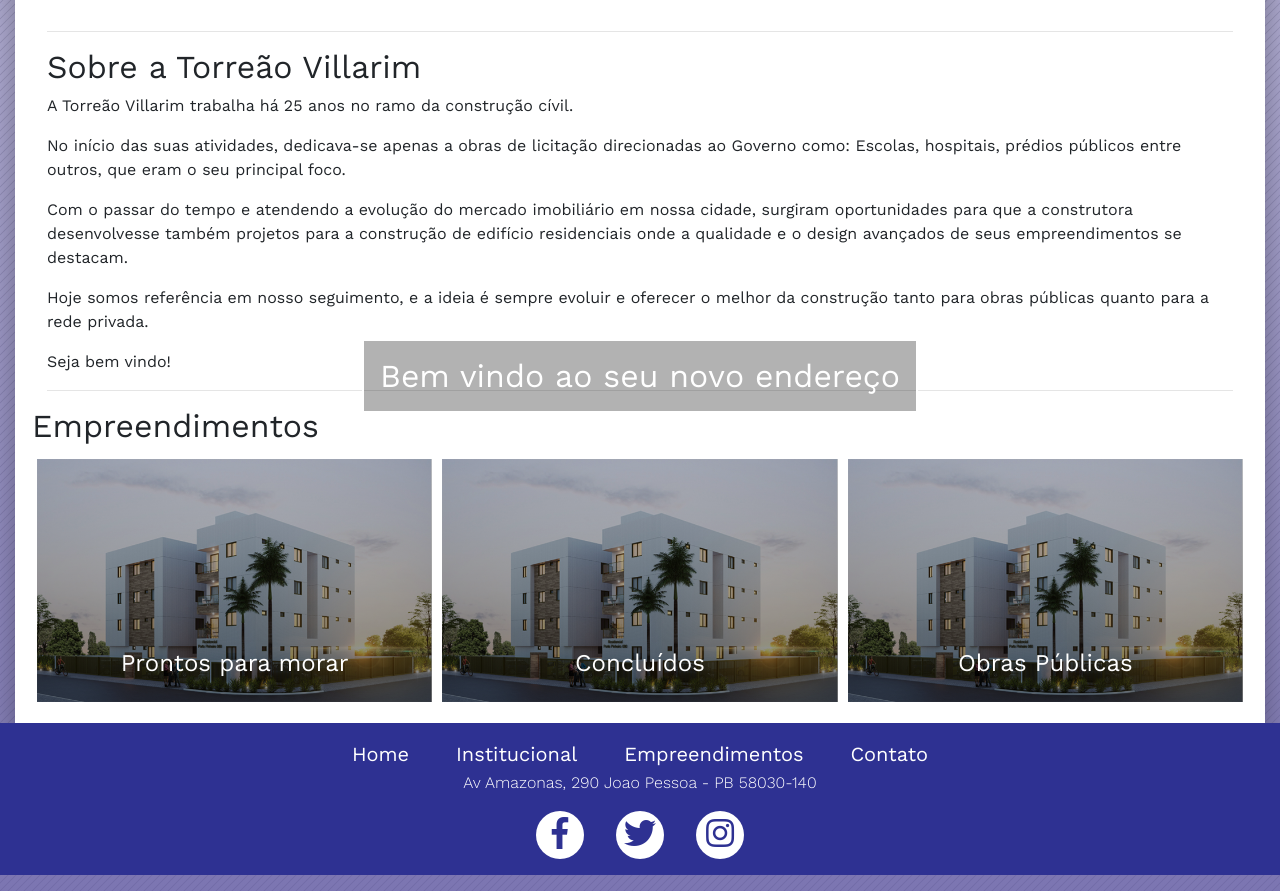
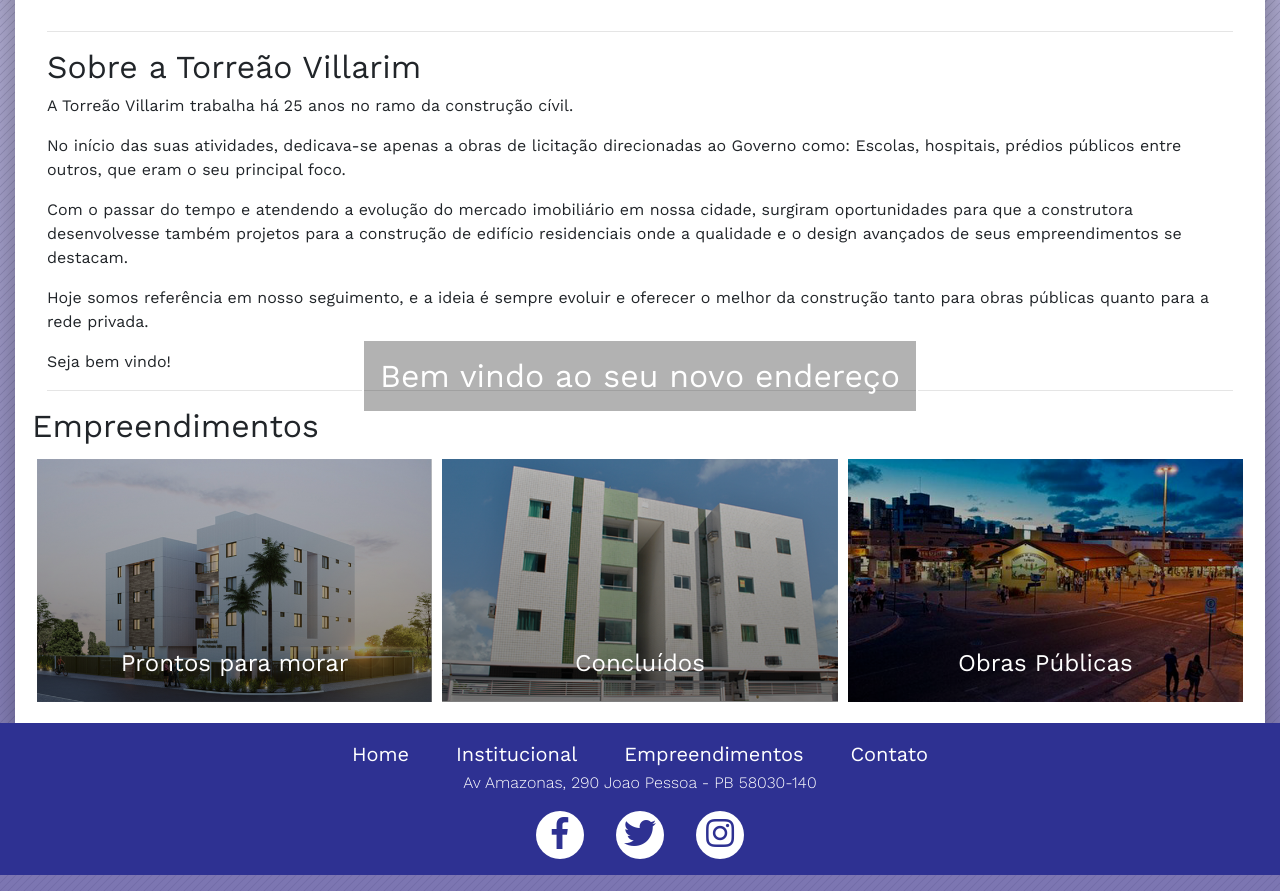
Before and after one commit to juanpeter/Website-Torreao-Villarim, a WordPress theme: template Construtora-torreao/index.php in a window 1280 px wide. Shown: the part 301-1192 px from the top of the page. Run offline with PHP 8.4 and a stand-in for WordPress, Linux system fonts and the light colour scheme; the site name, menu and one post (Sample post) are stand-ins, and other content is empty; some libraries are stand-ins or nearby versions.

Commit message:
Created 2 pages, also started functions on scroll

```diff
--- a/Construtora-torreao/index.php
+++ b/Construtora-torreao/index.php
@@ -31,16 +31,16 @@
 				</a>
 			</div>
 			<div class="col-md-4 option">
-				<a href="index.php?page_id=66">
+				<a href="index.php?page_id=180">
 					<div class="overlay"></div>
-						<img class="img-fluid" src="<?php echo get_template_directory_uri().'/images/p.pinheiro-min2.jpg'; ?>" alt="Empreendimentos prontos para morar!"/>
+						<img class="img-fluid" src="<?php echo get_template_directory_uri().'/images/res2.png'; ?>" alt="Empreendimentos prontos para morar!"/>
 					<p>Concluídos</p>
 				</a>
 			</div>
 			<div class="col-md-4 option">
-				<a href="index.php?page_id=66">
+				<a href="index.php?page_id=203">
 					<div class="overlay"></div>
-						<img class="img-fluid" src="<?php echo get_template_directory_uri().'/images/p.pinheiro-min2.jpg'; ?>" alt="Empreendimentos prontos para morar!"/>
+						<img class="img-fluid" src="<?php echo get_template_directory_uri().'/images/feirinhaTambau2.png'; ?>" alt="Empreendimentos prontos para morar!"/>
 					<p>Obras Públicas</p>
 				</a>
 			</div>
--- a/Construtora-torreao/scripts/script.js
+++ b/Construtora-torreao/scripts/script.js
@@ -9,6 +9,20 @@ $(window).resize(function(){
     navMobile(),
     overlayMobile()
 });
+
+//If window is scrolled, call these functions
+$(window).scroll(function() {
+    //Window current position!
+    var scroll = $(window).scrollTop();
+    //Header position, its always 32 px
+    var os = $('header').offset().top;
+    var ht = $('.blog-post').height();
+    var font = 88;
+    if(scroll > os + ht - font){
+        console.log("essa poar")
+    }
+
+  });
 
 //scroll to top of website
 $('#top').click(function(){
```
Also changed, not shown: Construtora-torreao/images/ADE_4539.JPG (added), Construtora-torreao/images/EREM.JPG (added), Construtora-torreao/images/Inauguração Quipapá_Cred.Alyne Pinheiro (1).JPG (added), Construtora-torreao/images/ResKarina1.png (added), Construtora-torreao/images/ResKarina2.png (added), Construtora-torreao/images/TJPB.jpg (added), Construtora-torreao/images/UPACruzdasArmas.jpg (added), Construtora-torreao/images/colegio-estadual-oliveira-lima.jpg (added), Construtora-torreao/images/crecheArleiteNunes.jpg (added), Construtora-torreao/images/escola-Anaide-Beiriz.jpg (added), Construtora-torreao/images/feirinhaTambau.jpg (added), Construtora-torreao/images/feirinhaTambau2.png (added), Construtora-torreao/images/hospitalSantaIsabel.jpg (added), Construtora-torreao/images/res1.png (added), 4 more files.
